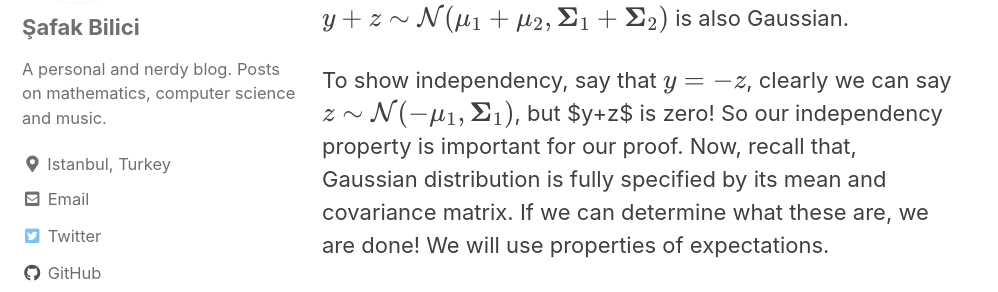
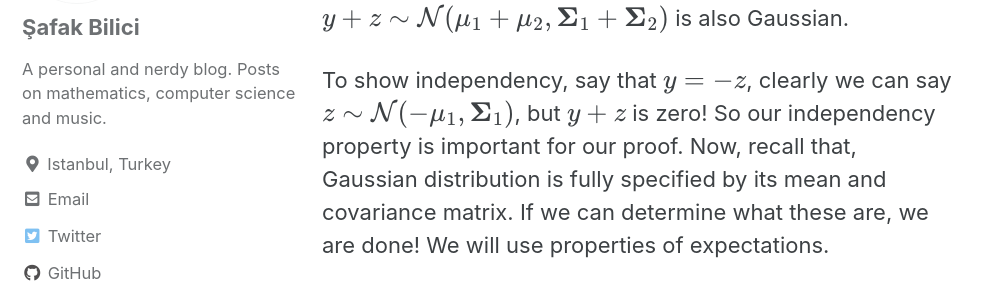
Before and after one commit to safakkbilici/safakkbilici.github.io, a Jekyll site: the page built from _posts/2020-07-06-getting-started.md, in a window 1280 px wide and 900 px high, scrolled down 907 px. Shown: the part 165-457 px from the top of the window, without its empty margins (0-998 px from the left). Built offline with Jekyll 4.4.1, drawn with Linux system fonts in a browser that asks for light colours; cached includes are drawn as plain includes; formulas are drawn with MathJax 3.

Commit message:
tex modes

```diff
--- a/_posts/2020-07-06-getting-started.md
+++ b/_posts/2020-07-06-getting-started.md
@@ -21,7 +21,7 @@ So, this week's problem is:
 What do I mean by independent? Why a must? Firstly let's say $$y \sim \mathcal{N}(\mu_1,\boldsymbol\Sigma_1)$$ and $$z \sim \mathcal{N}(\mu_2,\boldsymbol\Sigma_2)$$, for mean matrix $$\mu_1, \mu_2 \in \mathbb{R}^n$$ and covariance matrix $$\boldsymbol\Sigma_1, \boldsymbol\Sigma_2 \in \boldsymbol S_{+ +}^n$$ (also note that they are multivariate). And our problem says that $$y+z \sim \mathcal{N}(\mu_1 +\mu_2,\boldsymbol\Sigma_1+\boldsymbol\Sigma_2)$$ is also Gaussian.
 
 
-To show independency, say that $$y=-z$$, clearly we can say $$z \sim \mathcal{N}(-\mu_1,\boldsymbol\Sigma_1)$$, but $y+z$ is zero! So our independency property is important for our proof. Now, recall that, Gaussian distribution is fully specified by its mean and covariance matrix. If we can determine what these are, we are done! We will use properties of expectations.
+To show independency, say that $$y=-z$$, clearly we can say $$z \sim \mathcal{N}(-\mu_1,\boldsymbol\Sigma_1)$$, but $$y+z$$ is zero! So our independency property is important for our proof. Now, recall that, Gaussian distribution is fully specified by its mean and covariance matrix. If we can determine what these are, we are done! We will use properties of expectations.
 - For the mean and the "dummy" index $$i$$ (just a notation for showing arbitrary member of a vector), we have:
  $$\mathop{\mathbb{E}}[y_i + z_i] =  \mathop{\mathbb{E}}[y_i] + \mathop{\mathbb{E}}[z_i] = \mu_1 + \mu_2$$
 ...as we said, this is the linearity property of expactation. We showed that the mean of $$y+z$$ is simply $$\mu_1 + \mu_2$$.
```
